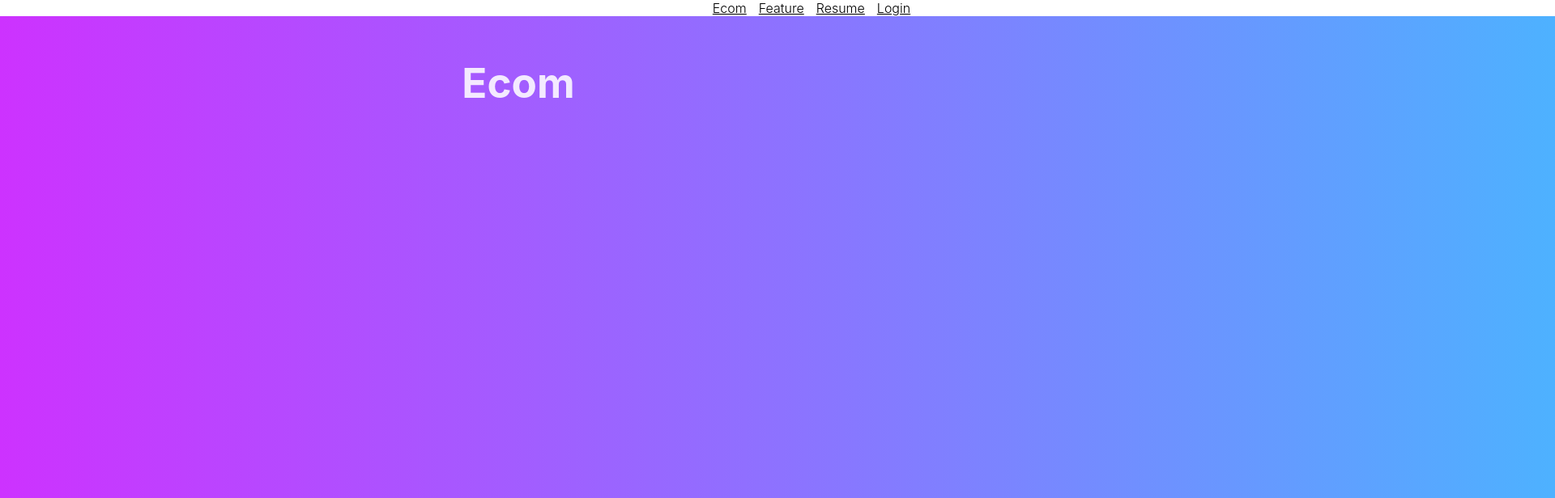
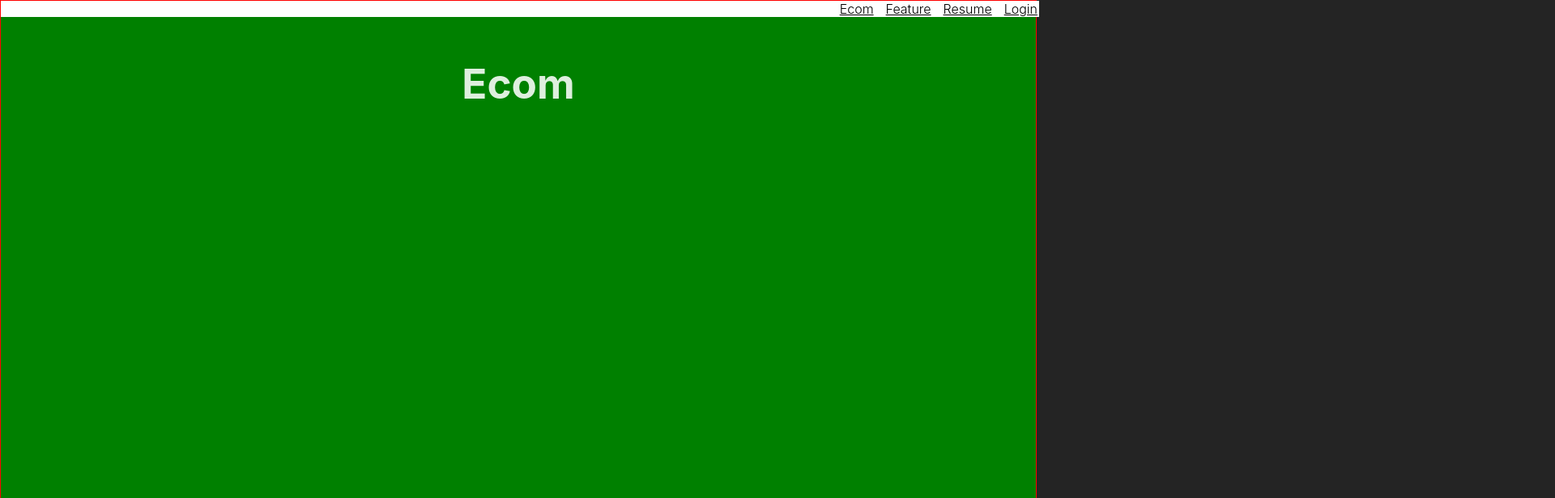
Before and after one commit to Eve9612/jsresume, a React (Vite) app: page /jsresume/Ecom in a window 1280 px wide. Shown: the top 616 px of the page at 81% size, 1920 px wide, since content can reach past the window. Built offline with nearby package versions, Linux system fonts and the light colour scheme.

Commit message:
Website is working

```diff
--- a/src/App.css
+++ b/src/App.css
@@ -1,5 +1,6 @@
+
 #root {
-  max-width: 1280px;
+  /* max-width: 1280px; */
   text-align: center;
   width: 100%
 }
--- a/src/Components/src/components/Navbar.tsx
+++ b/src/Components/src/components/Navbar.tsx
@@ -7,7 +7,9 @@ function Navbar() {
             color: 'black',
             padding: '2px',
             justifyContent: 'space-between',
-            width: 2000
+            width: "100%",
+            display: "flex"
+
         }}>
             <div style={{fontWeight: 'bold'}}></div>
             <div>
--- a/src/index.css
+++ b/src/index.css
@@ -1,3 +1,4 @@
+
 :root {
   font-family: SF Pro Text, SF Pro Icons, Helvetica Neue, Helvetica, Arial, sans-serif;
   line-height: 1.0;
@@ -5,7 +6,7 @@
 
   color-scheme: light dark;
   color: rgba(255, 255, 255, 0.87);
-  /* background-color: #242424; */
+  background-color: #242424;
 
   font-synthesis: none;
   text-rendering: optimizeLegibility;
@@ -23,10 +24,12 @@ a:hover {
 }
 
 body {
-  margin: 0;
+  margin: 0 auto;
   display: flex;
   min-width: 320px;
   min-height: 100vh;
+  border: red 1px solid;
+  background-color: green
 }
 
 h1 {
@@ -52,31 +55,3 @@ button:focus,
 button:focus-visible {
   outline: 4px auto -webkit-focus-ring-color;
 }
-
-@media (prefers-color-scheme: light) {
-  body {
-    background: linear-gradient(270deg, #4fe829, #00ffff, #ff00ff); /* Ombre gradient */
-    background-size: 600% 600%; /* Needed for smooth animation */
-    animation: gradientAnimation 10s ease infinite;
-  }
-
-  a:hover {
-    color: #747bff;
-  }
-
-  button {
-    background-color: #f9f9f9;
-  }
-
-  @keyframes gradientAnimation {
-    0% {
-      background-position: 0% 50%;
-    }
-    50% {
-      background-position: 100% 50%;
-    }
-    100% {
-      background-position: 0% 50%;
-    }
-  }
-}
```
